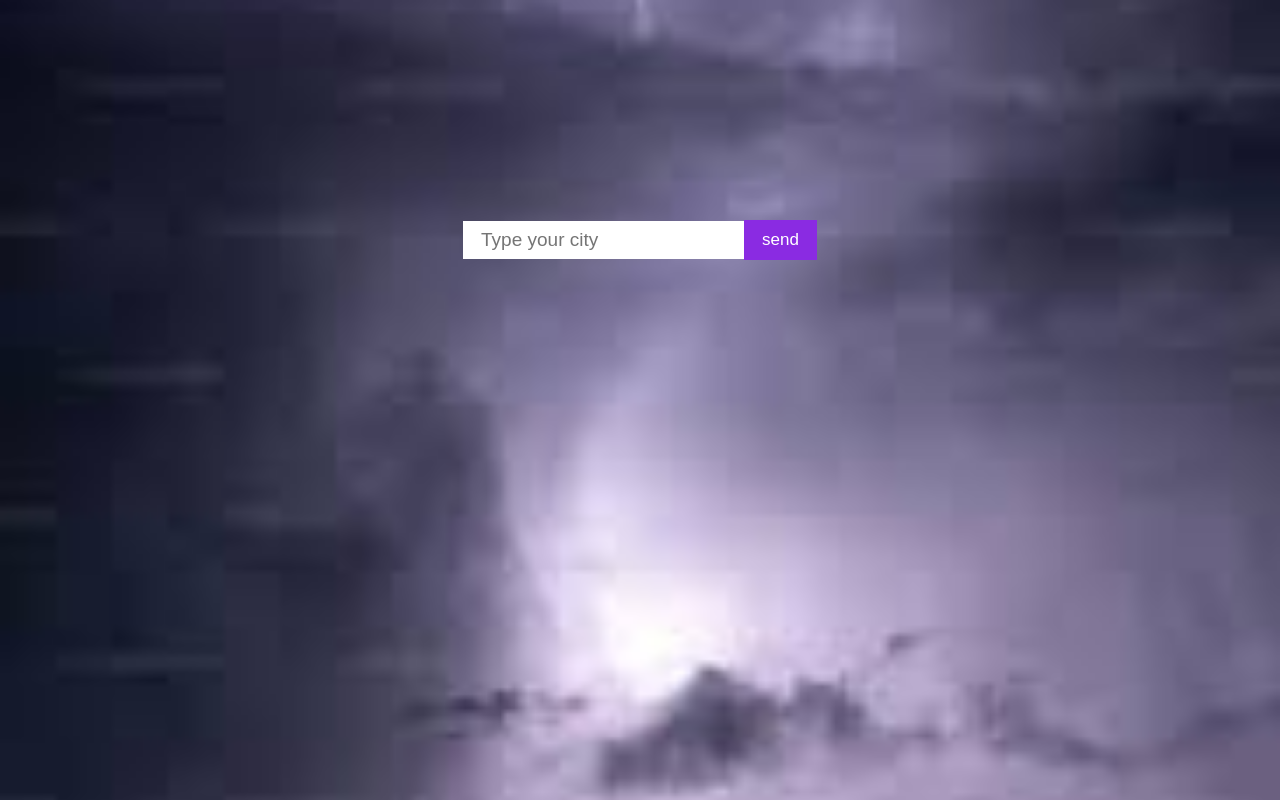
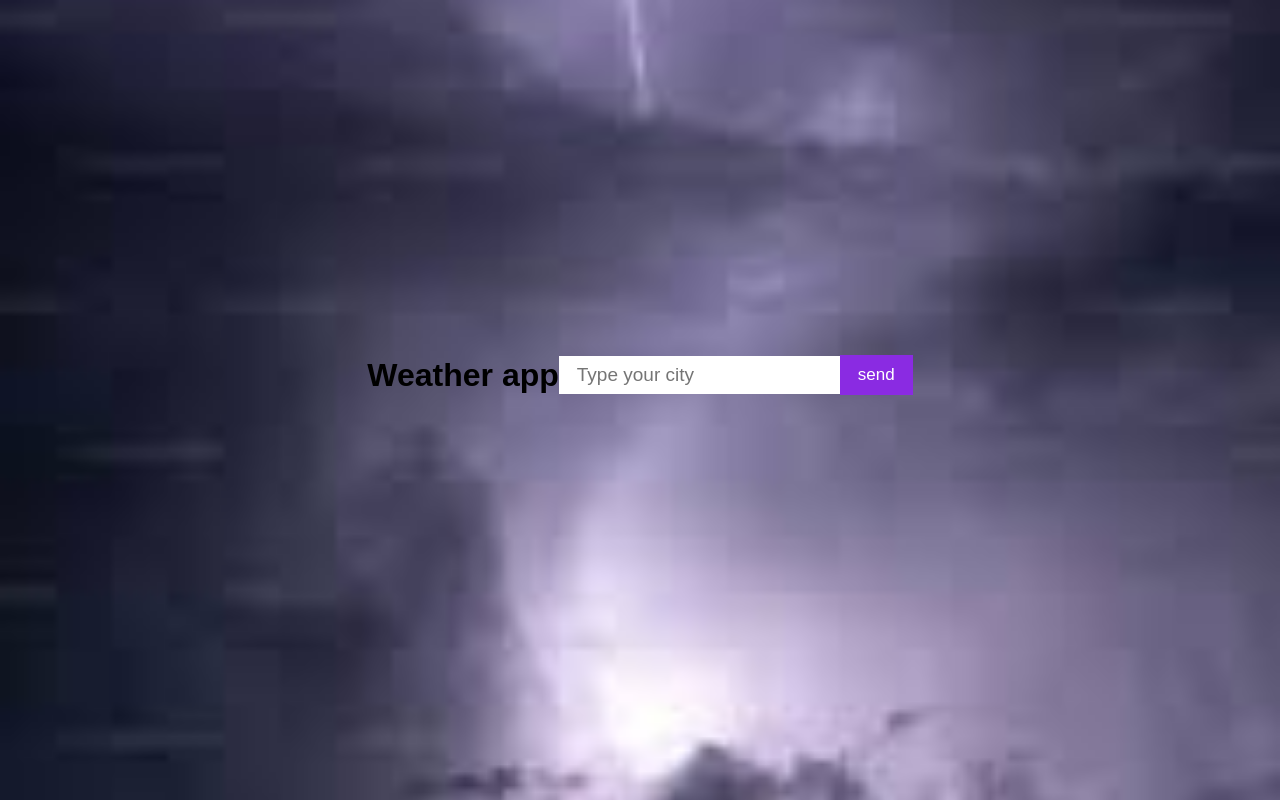
Before and after one commit to Anit81/weather-app, a React (Vite) app: page / in a window 1280 px wide. Built offline with nearby package versions, Linux system fonts and the light colour scheme.

Commit message:
Update weather.jsx

```diff
--- a/src/weather compnent/weather.jsx
+++ b/src/weather compnent/weather.jsx
@@ -24,7 +24,7 @@ export function WeathearAppComponent(){
     <>
 
     <div className='input-btn'>
-
+      <h1>Weather app</h1>
         <input placeholder='Type your city' className='input-field' onChange={inputField} value={inputChat} />
       <button className='butt' onClick={fetchWeather}>send</button>
     </div>
```
